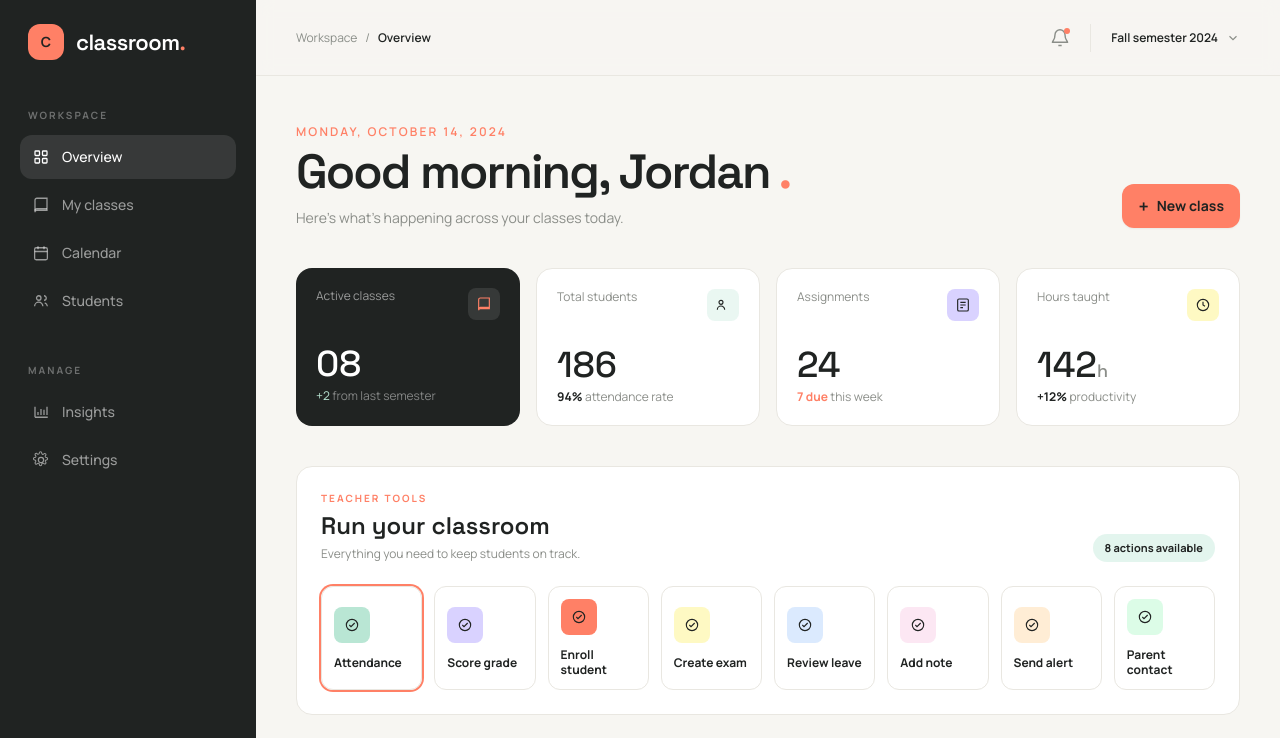
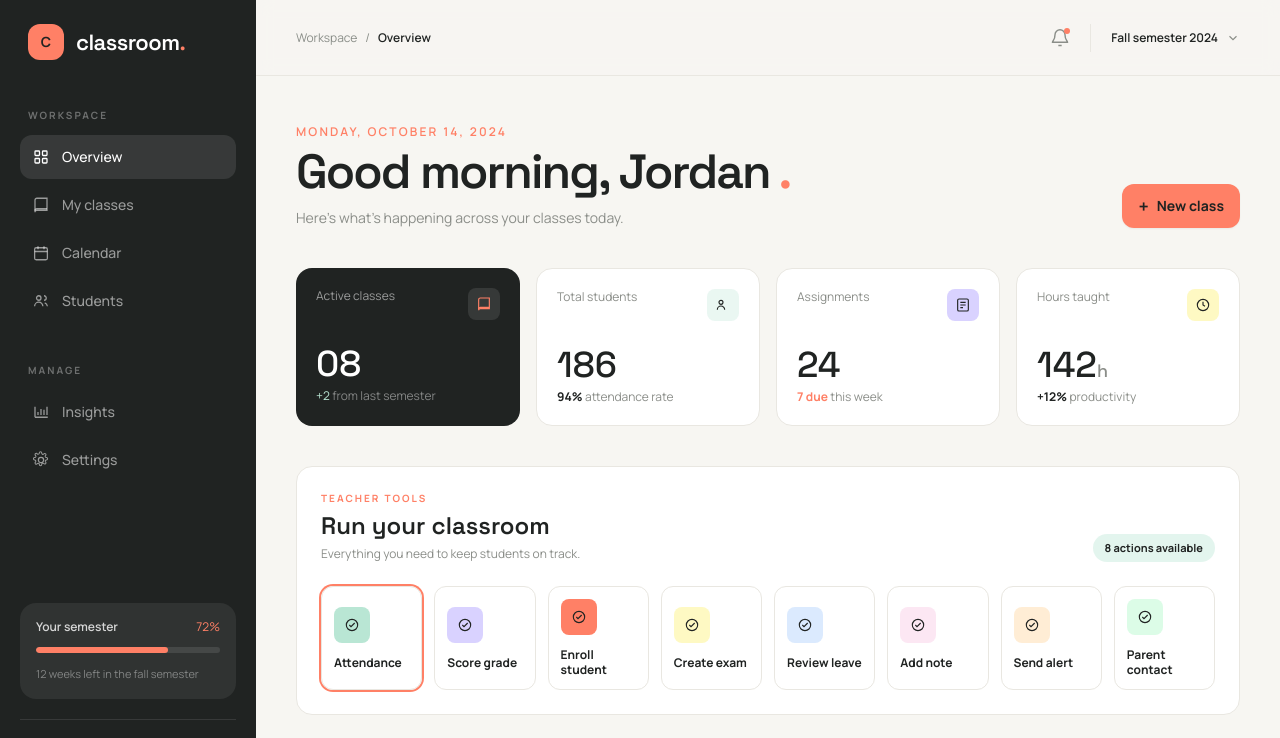
Before and after one commit to hengloem/class-zero-portal, an Angular app: page / in a window 1280 px wide. Shown: the top 738 px of the page. Built offline with nearby package versions, Linux system fonts and the light colour scheme.

Commit message:
Make the left menu sticky on large screens

```diff
--- a/src/app/app.html
+++ b/src/app/app.html
@@ -7,7 +7,7 @@
     ></div>
 
     <aside
-      class="fixed inset-y-0 left-0 z-30 flex w-[256px] -translate-x-full flex-col bg-ink px-5 py-6 text-white transition-transform lg:static lg:translate-x-0"
+      class="fixed inset-y-0 left-0 z-30 flex w-[256px] -translate-x-full flex-col bg-ink px-5 py-6 text-white transition-transform lg:sticky lg:top-0 lg:h-screen lg:translate-x-0"
       [class.translate-x-0]="sidebarOpen()"
     >
       <div class="flex items-center gap-3 px-2">
```
